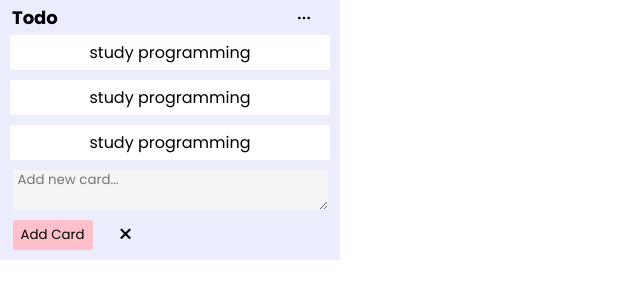
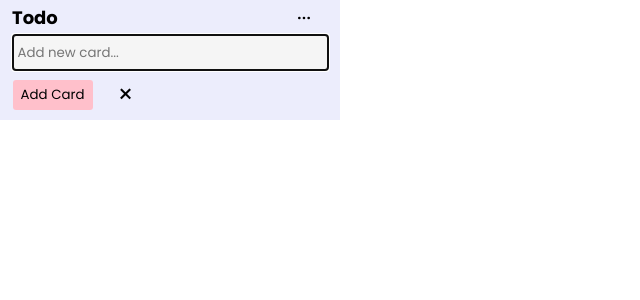
Before and after one commit to kaehehehe/task-management-app, a React (Create React App) app: page / in a window 1280 px wide. Both pictures are taken after a click on the element "+ Add a task". Shown: the top 300 px of the page, without its empty margins (0-640 px from the left). Built offline with nearby package versions, Linux system fonts and the light colour scheme.

Commit message:
✨feat: list에 input 값을 추가할 수 있도록 구현

```diff
--- a/src/components/AddCard.jsx
+++ b/src/components/AddCard.jsx
@@ -1,15 +1,33 @@
-import React from 'react';
+import React, { useContext, useRef, useEffect } from 'react';
 import styled from 'styled-components';
+import { ListContext } from './List';
 
-const AddCard = ({setOpen}) => {
+const AddCard = ({ setOpen }) => {
+  const { list, setList } = useContext(ListContext);
+  const CardRef = useRef(null);
+
+  useEffect(() => {
+    CardRef.current.focus();
+  }, []);
+
+  const handleAddBtn = () => {
+    const text = CardRef.current.value;
+    if (text === '') return;
+    const newList = [...list];
+    newList.push(text);
+    setList(newList);
+    CardRef.current.focus();
+    CardRef.current.value = '';
+  };
+
   const handleCloseBtn = () => {
     setOpen(false);
   };
   return (
     <AddCardContainer>
-      <InputCard placeholder="Add new card..." />
+      <InputCard type="text" placeholder="Add new card..." ref={CardRef} />
       <Buttons>
-        <AddBtn>Add Card</AddBtn>
+        <AddBtn onClick={handleAddBtn}>Add Card</AddBtn>
         <CloseBtn onClick={handleCloseBtn}>&times;</CloseBtn>
       </Buttons>
     </AddCardContainer>
@@ -24,8 +42,9 @@ const AddCardContainer = styled.div`
   margin: auto;
 `;
 
-const InputCard = styled.textarea`
+const InputCard = styled.input`
   width: 310px;
+  height: 35px;
   background-color: whitesmoke;
   margin-bottom: 10px;
   border: none;
@@ -38,7 +57,7 @@ const Buttons = styled.div`
   justify-content: flex-start;
   align-items: center;
   margin-right: 10px;
-`
+`;
 
 const AddBtn = styled.button`
   background-color: pink;
--- a/src/components/Card.jsx
+++ b/src/components/Card.jsx
@@ -1,8 +1,8 @@
 import React from 'react';
 import styled from 'styled-components';
 
-const Card = () => {
-  return <CardContainer>study programming</CardContainer>;
+const Card = ({ text }) => {
+  return <CardContainer>{text}</CardContainer>;
 };
 
 const CardContainer = styled.div`
--- a/src/components/InputCard.jsx
+++ b/src/components/InputCard.jsx
@@ -1,32 +1,18 @@
-import React, { useRef, useState } from 'react';
+import React, { useState } from 'react';
 import styled from 'styled-components';
 import AddCard from './AddCard';
 
 const InputCard = () => {
   const [open, setOpen] = useState(false);
-  const [text, setText] = useState('');
-  const cardRef = useRef(null);
 
   const handleText = () => {
     setOpen(true);
   };
 
-  const handleAddCard = () => {
-    const text = cardRef.current.value;
-    setText(text);
-    setOpen(false);
-  };
-
   return (
     <InputCardContainer>
       {open ? (
-        <AddCard
-          type="text"
-          ref={cardRef}
-          onChange={handleAddCard}
-          setOpen={setOpen}
-          value={text}
-        />
+        <AddCard setOpen={setOpen} />
       ) : (
         <Text onClick={handleText}>+ Add a task</Text>
       )}
--- a/src/components/List.jsx
+++ b/src/components/List.jsx
@@ -1,18 +1,22 @@
-import React from 'react';
+import React, { useState, createContext } from 'react';
 import Title from './Title';
 import Card from './Card';
 import styled from 'styled-components';
 import InputCard from './InputCard';
 
+export const ListContext = createContext(null);
 
 const List = () => {
+  const [list, setList] = useState([]);
   return (
     <ListContainer>
       <Title />
-      <Card />
-      <Card />
-      <Card />
-      <InputCard />
+      {list.map((item, index) => (
+        <Card key={index} text={item} />
+      ))}
+      <ListContext.Provider value={{ list, setList }}>
+        <InputCard />
+      </ListContext.Provider>
     </ListContainer>
   );
 };
```
